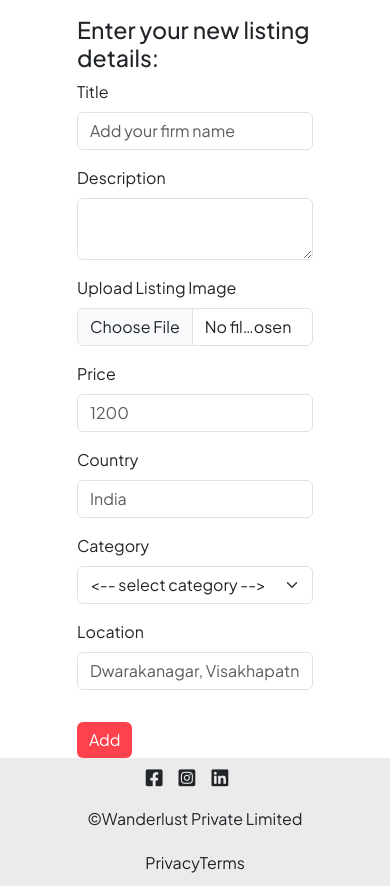
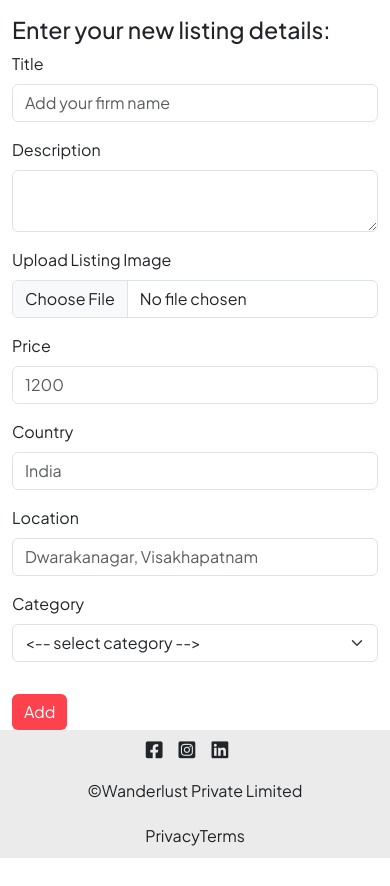
Before and after one commit to PranavRaj16/Wanderlust, a Node server app: page /listings/new in a window 390 px wide. Shown: the part 80-966 px from the top of the page. After the commit the page ends 938 px from the top, so only its background shows below. Run offline with Node 20, Linux system fonts and the light colour scheme; the visitor is signed in with stand-in values (Sample User, id 1); some libraries are stand-ins or nearby versions; some web fonts are replaced.

Commit message:
Adjusted Responsive behaviour for edit,new and show pages

```diff
--- a/public/css/style.css
+++ b/public/css/style.css
@@ -108,3 +108,10 @@ body{
     height: 400px;
     width: 80vh;
 }
+
+@media(max-width:768px){
+    .show{
+        width:100% !important;
+        margin-left: 0px !important;
+    }
+}
--- a/views/listings/new.ejs
+++ b/views/listings/new.ejs
@@ -1,6 +1,6 @@
 <% layout('/layouts/boilerplate') %>
 <div class="row mt-3">
-  <div class="col-8 offset-2">
+  <div class="col-8 offset-2 show">
     <body>
       <h3>Enter your new listing details:</h3>
       <form
--- a/views/listings/show.ejs
+++ b/views/listings/show.ejs
@@ -26,7 +26,7 @@
     <div class="btns">
       <a
         href="/listings/<%= listing._id %>/edit"
-        class="btn btn-dark col-1 offset-3 edit-btn show"
+        class="btn btn-dark offset-3 edit-btn"
         >Edit</a
       >
       <form method="POST" action="/listings/<%=listing._id%>?_method=DELETE">
```
Also changed, not shown: other parts of views/listings/new.ejs (+13 -14 lines), views/listings/edit.ejs (+15 -15 lines).
